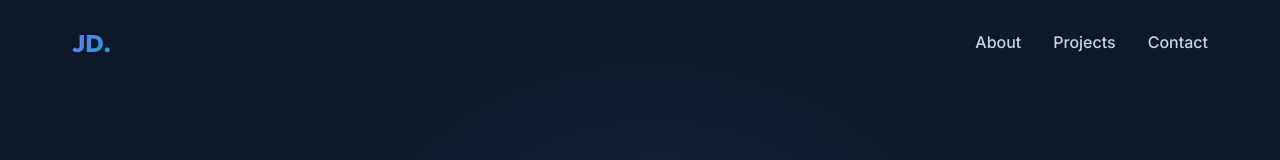
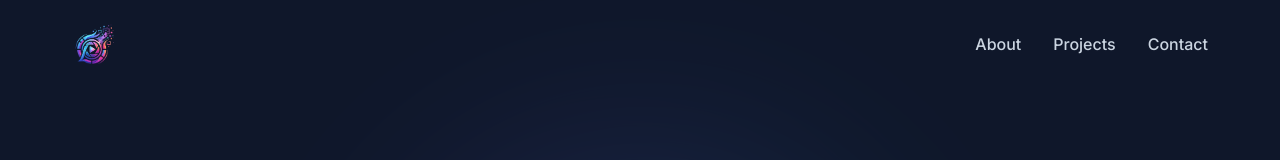
Before and after one commit to JEELVIRANI567/dinajen.ai, a React app in the folder frontend/: page / in a window 1280 px wide. Shown: the top 160 px of the page. Built offline with nearby package versions, Linux system fonts and the light colour scheme; the HTML template or start-up script is replaced by a standard one.

Commit message:
Logo Added

```diff
--- a/frontend/src/App.jsx
+++ b/frontend/src/App.jsx
@@ -1,5 +1,6 @@
 import { useState, useEffect } from 'react';
 import './index.css';
+import logo from './assets/logo1.png';
 
 function App() {
   const [scrolled, setScrolled] = useState(false);
@@ -33,7 +34,9 @@ function App() {
     <>
       <nav className={scrolled ? 'scrolled' : ''}>
         <div className="container nav-content">
-          <a href="#" className="logo text-gradient">JD.</a>
+          <a href="#" className="logo">
+            <img src={logo} alt="Logo" className="nav-logo" />
+          </a>
           <div className="nav-links">
             <a href="#about">About</a>
             <a href="#projects">Projects</a>
--- a/frontend/src/index.css
+++ b/frontend/src/index.css
@@ -126,11 +126,21 @@ nav.scrolled {
 }
 
 .logo {
-  font-family: 'Outfit', sans-serif;
-  font-size: 1.5rem;
-  font-weight: 800;
+  display: flex;
+  align-items: center;
   text-decoration: none;
-  color: white;
+}
+
+.nav-logo {
+  height: 42px;
+  width: auto;
+  object-fit: contain;
+  transition: transform 0.3s ease, opacity 0.3s ease;
+}
+
+.nav-logo:hover {
+  transform: scale(1.05);
+  opacity: 0.9;
 }
 
 .nav-links {
```
Also changed, not shown: frontend/src/assets/logo1.png (added).
